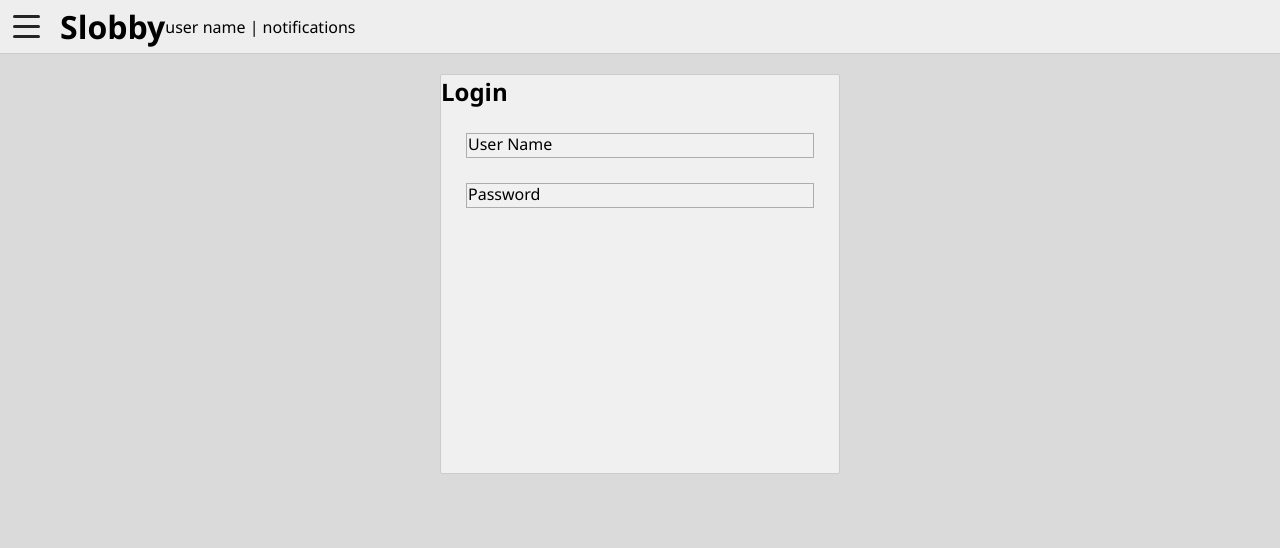
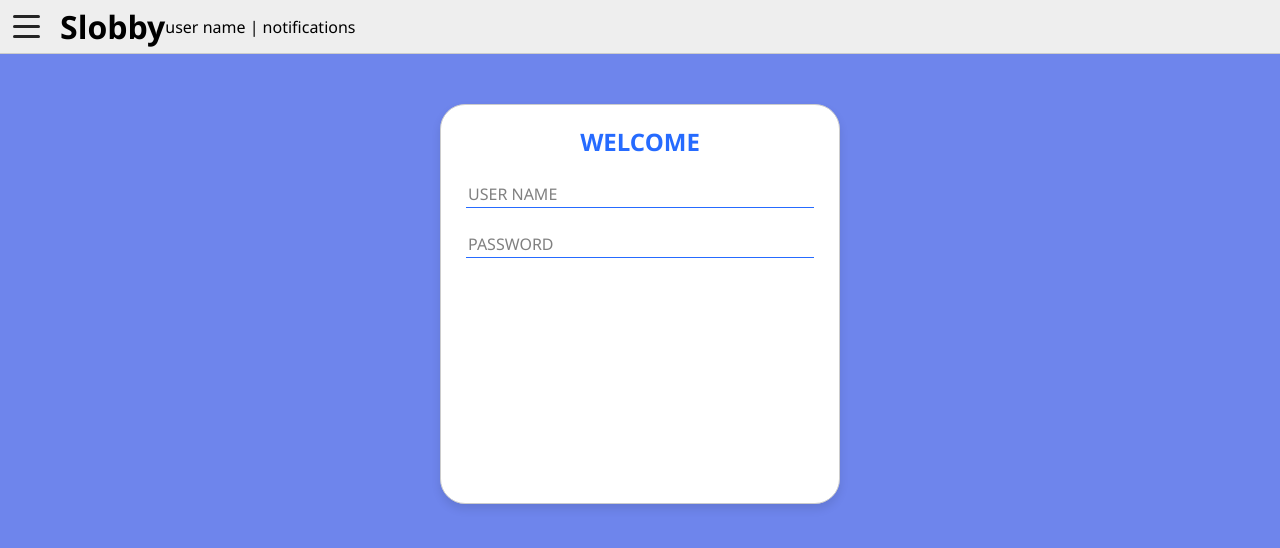
Before and after one commit to yonatansnir/slobby, a React (Create React App) app: page / in a window 1280 px wide. Shown: the top 548 px of the page. Built offline with nearby package versions, Linux system fonts and the light colour scheme.

Commit message:
working on the login

```diff
--- a/src/components/form-element/Input.jsx
+++ b/src/components/form-element/Input.jsx
@@ -2,8 +2,10 @@ import React from 'react';
 
 const Input = ({ label, name, handleChange }) => (
     <div className="form-row">
+
         <input type={name === "password" ? "password" : "text"} id={name} name={name} onChange={handleChange} required autoComplete="off" />
         <label htmlFor={name}>{label}</label>
+        <span></span>
     </div>
 )
 
--- a/src/components/form-element/_form-element.scss
+++ b/src/components/form-element/_form-element.scss
@@ -4,22 +4,32 @@
         width: 100%;
         outline: none;
         padding: 4px;
-        border: 1px solid rgb(173, 173, 173);
-        background-color: rgb(241, 241, 241);
-        &:focus + label{
+        border: 0px;
+        border-bottom: 1px solid rgb(207, 207, 207);
+        background-color: transparent;
+        &:focus ~ label{
             font-size: 0.8em;
             transform: translateY(-120%);
             font-style: italic;
         }
-        &:valid + label{
+        &:valid ~ label{
             font-size: 0.8em;
             transform: translateY(-120%);
             font-style: italic;
         }
     }
     label{
+        color: grey;
         position: absolute;
         left: 2px;
         transition: 0.5s;
     }
+    span{
+        width: 100%;
+        left: 0px;
+        position: absolute;
+        bottom: 0px;
+        height: 1px;
+        background-color:  rgb(38, 107, 255);
+    }
 }
--- a/src/pages/login/Login.jsx
+++ b/src/pages/login/Login.jsx
@@ -11,9 +11,17 @@ const Login = () => {
     return(
         <div className="login">
             <form onSubmit={(e) => e.preventDefault()}>
-                <h2>Login</h2>
-                <Input label="User Name" name="user" handleChange={handleChange} />
-                <Input label="Password" name="password" handleChange={handleChange} />
+                <h2>WELCOME</h2>
+                <Input
+                    label="USER NAME"
+                    name="user"
+                    handleChange={handleChange}
+                />
+                <Input
+                    label="PASSWORD"
+                    name="password"
+                    handleChange={handleChange}
+                />
             </form>
         </div>
     )
--- a/src/pages/login/_login.scss
+++ b/src/pages/login/_login.scss
@@ -2,12 +2,23 @@
     form{
         width: 400px;
         height: 400px;
-        background-color: rgb(240, 240, 240);
+        background-color: rgb(255, 255, 255);
         border: rgb(204, 204, 204) solid 1px;
-        border-radius: 2px;
-        margin: 20px auto;
+        box-shadow: 0px 5px 10px rgba(0, 0, 0, 0.1);
+        border-radius: 25px;
+        margin: 50px auto;
+        text-align: center;
         .form-row{
             margin: 25px;
         }
+        h2{
+            color: rgb(38, 107, 255);
+            margin: 20px;
+        }
+
+        &:hover{
+            transition: 0.2s;
+            box-shadow: 0px 5px 10px rgba(0, 0, 0, 0.4);
+        }
     }
 }
--- a/src/style/_config.scss
+++ b/src/style/_config.scss
@@ -1,2 +1,6 @@
 *{ box-sizing: border-box; padding: 0px; margin: 0px; }
-body {font-family: 'Segoe UI', Tahoma, Geneva, Verdana, sans-serif; background-color: rgb(218, 218, 218);}
+body {
+    font-family: 'Segoe UI', Tahoma, Geneva, Verdana, sans-serif;
+    background-color: rgb(110, 133, 236);
+    min-height: 100vh;
+}
--- a/src/style/style.css
+++ b/src/style/style.css
@@ -7,7 +7,8 @@
 
 body {
   font-family: 'Segoe UI', Tahoma, Geneva, Verdana, sans-serif;
-  background-color: #dadada;
+  background-color: #6e85ec;
+  min-height: 100vh;
 }
 
 .menu {
@@ -82,18 +83,19 @@ header h1 {
   width: 100%;
   outline: none;
   padding: 4px;
-  border: 1px solid #adadad;
-  background-color: #f1f1f1;
+  border: 0px;
+  border-bottom: 1px solid #cfcfcf;
+  background-color: transparent;
 }
 
-.form-row input:focus + label {
+.form-row input:focus ~ label {
   font-size: 0.8em;
   -webkit-transform: translateY(-120%);
           transform: translateY(-120%);
   font-style: italic;
 }
 
-.form-row input:valid + label {
+.form-row input:valid ~ label {
   font-size: 0.8em;
   -webkit-transform: translateY(-120%);
           transform: translateY(-120%);
@@ -101,10 +103,20 @@ header h1 {
 }
 
 .form-row label {
+  color: grey;
   position: absolute;
   left: 2px;
   -webkit-transition: 0.5s;
   transition: 0.5s;
+}
+
+.form-row span {
+  width: 100%;
+  left: 0px;
+  position: absolute;
+  bottom: 0px;
+  height: 1px;
+  background-color: #266bff;
 }
 
 table {
@@ -123,13 +135,28 @@ table tbody tr:nth-child(even) {
 .login form {
   width: 400px;
   height: 400px;
-  background-color: #f0f0f0;
+  background-color: white;
   border: #cccccc solid 1px;
-  border-radius: 2px;
-  margin: 20px auto;
+  -webkit-box-shadow: 0px 5px 10px rgba(0, 0, 0, 0.1);
+          box-shadow: 0px 5px 10px rgba(0, 0, 0, 0.1);
+  border-radius: 25px;
+  margin: 50px auto;
+  text-align: center;
 }
 
 .login form .form-row {
   margin: 25px;
 }
+
+.login form h2 {
+  color: #266bff;
+  margin: 20px;
+}
+
+.login form:hover {
+  -webkit-transition: 0.2s;
+  transition: 0.2s;
+  -webkit-box-shadow: 0px 5px 10px rgba(0, 0, 0, 0.4);
+          box-shadow: 0px 5px 10px rgba(0, 0, 0, 0.4);
+}
 /*# sourceMappingURL=style.css.map */
--- a/style-guide/style.css
+++ /dev/null
@@ -1,82 +0,0 @@
-* {
-  margin: 0px;
-  padding: 0px;
-  -webkit-box-sizing: border-box;
-          box-sizing: border-box;
-}
-
-body {
-  background-color: #e9e9e9;
-  font-family: sans-serif;
-}
-
-header {
-  height: 50px;
-  width: 100%;
-  background-color: whitesmoke;
-  border-bottom: 1px solid #e0e0e0;
-  display: -webkit-box;
-  display: -ms-flexbox;
-  display: flex;
-  -webkit-box-align: center;
-      -ms-flex-align: center;
-          align-items: center;
-  -webkit-box-pack: justify;
-      -ms-flex-pack: justify;
-          justify-content: space-between;
-}
-
-header .menu-icon {
-  position: absolute;
-  margin-left: 10px;
-  background-color: #7590df;
-  width: 30px;
-  height: 30px;
-}
-
-h1 {
-  color: #383838;
-  padding-left: 50px;
-}
-
-.card {
-  margin-top: 20px;
-  display: -webkit-box;
-  display: -ms-flexbox;
-  display: flex;
-  -ms-flex-pack: distribute;
-      justify-content: space-around;
-}
-
-.card div {
-  height: 100px;
-  width: 200px;
-  background-color: white;
-  border: 1px solid #cecece;
-  border-radius: 3px;
-}
-
-.info {
-  margin-top: 20px;
-  display: -webkit-box;
-  display: -ms-flexbox;
-  display: flex;
-  -ms-flex-pack: distribute;
-      justify-content: space-around;
-}
-
-.info div {
-  width: 45%;
-  height: 300px;
-  background-color: white;
-  border: 1px solid #cecece;
-  border-radius: 3px;
-}
-
-footer {
-  position: absolute;
-  bottom: 0px;
-  width: 100%;
-  text-align: center;
-}
-/*# sourceMappingURL=style.css.map */
```
Also changed, not shown: style-guide/index.html (deleted, +0 -35 lines), src/assets/account.svg (added), 1 other file (tests, documents, lock files or other folders).
